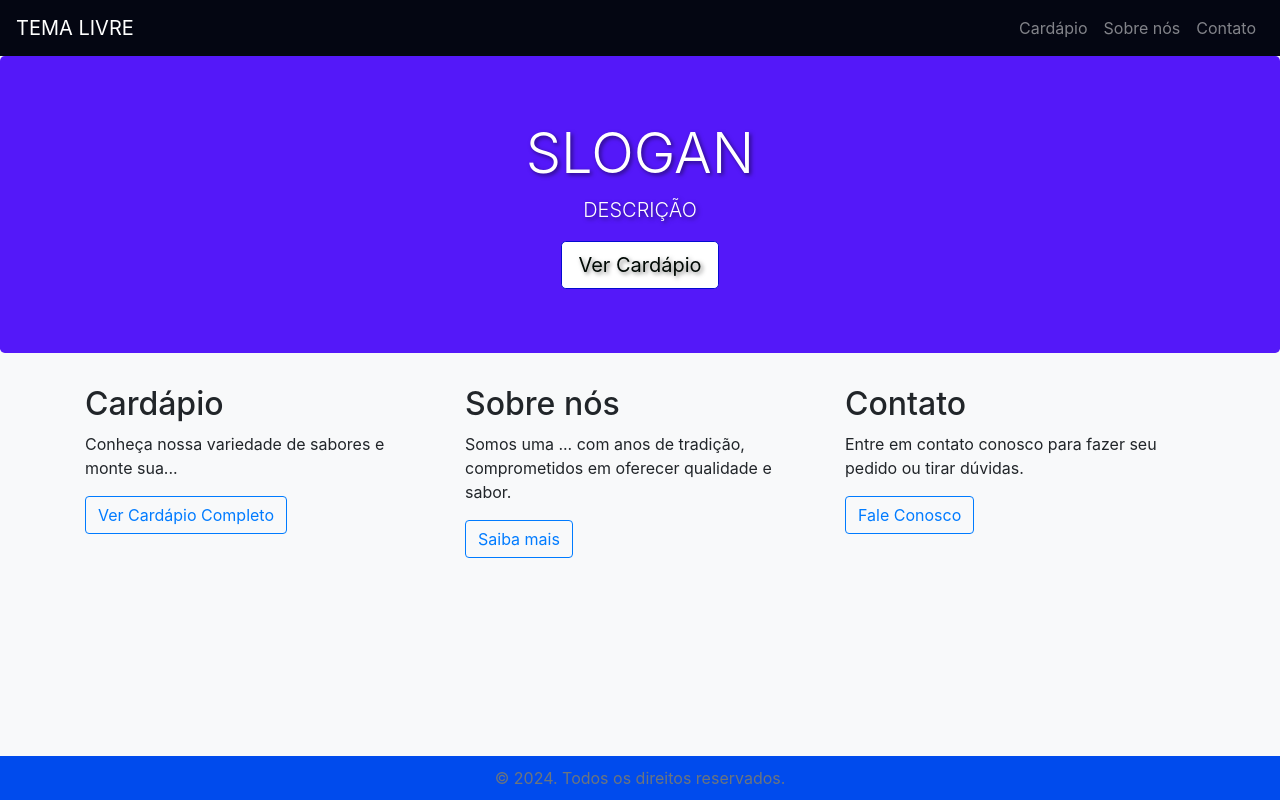
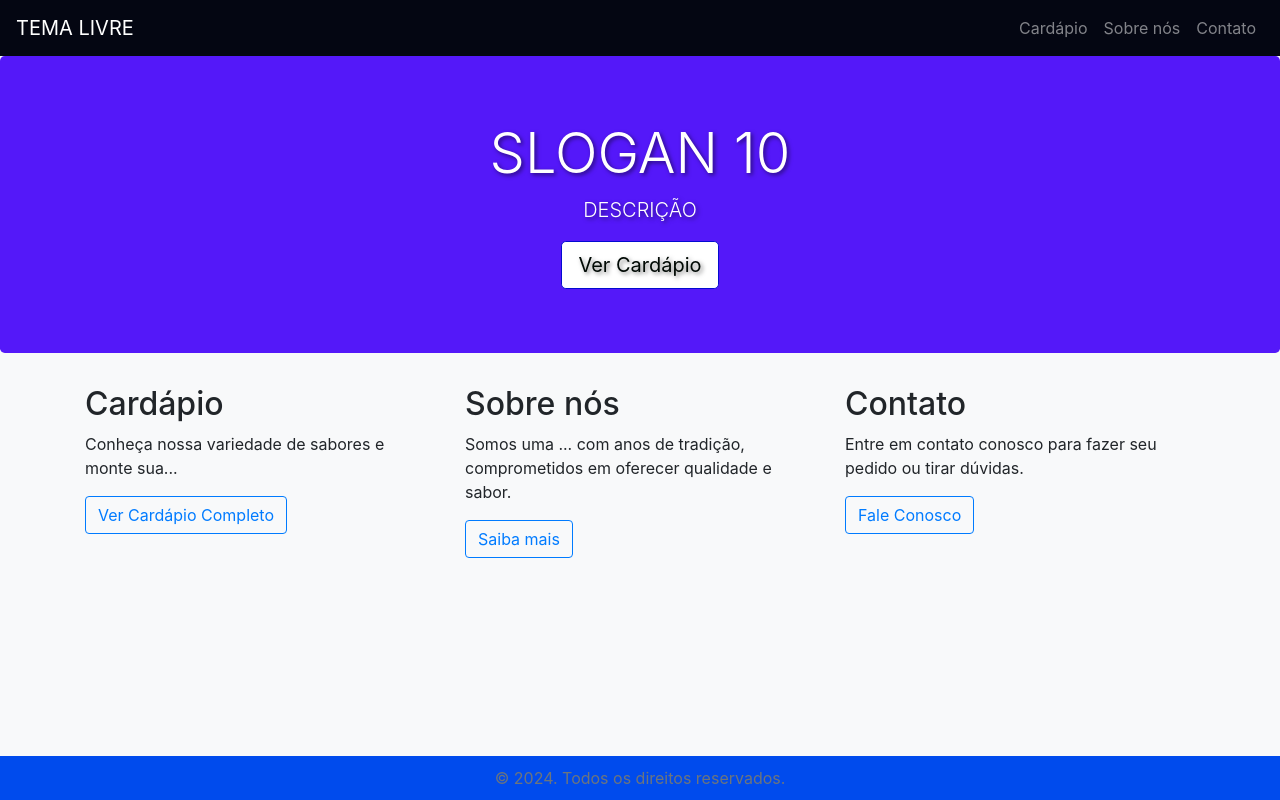
Before and after one commit to AlexDoces/BOT-Tema-Livre, a plain HTML site: page index.html in a window 1280 px wide. Drawn offline with nearby package versions, Linux system fonts and the light colour scheme.

Commit message:
Update index.html
Teste

```diff
--- a/index.html
+++ b/index.html
@@ -99,7 +99,9 @@
   <!-- Jumbotron -->
   <div class="jumbotron">
     <div class="container text-center">
-      <h1 class="display-4">SLOGAN</h1>
+      <h1 class="display-4">SLOGAN 10
+
+      </h1>
       <p class="lead">DESCRIÇÃO</p>
       <a class="btn btn-primary btn-lg" href="#" role="button">Ver Cardápio</a>
     </div>
```
